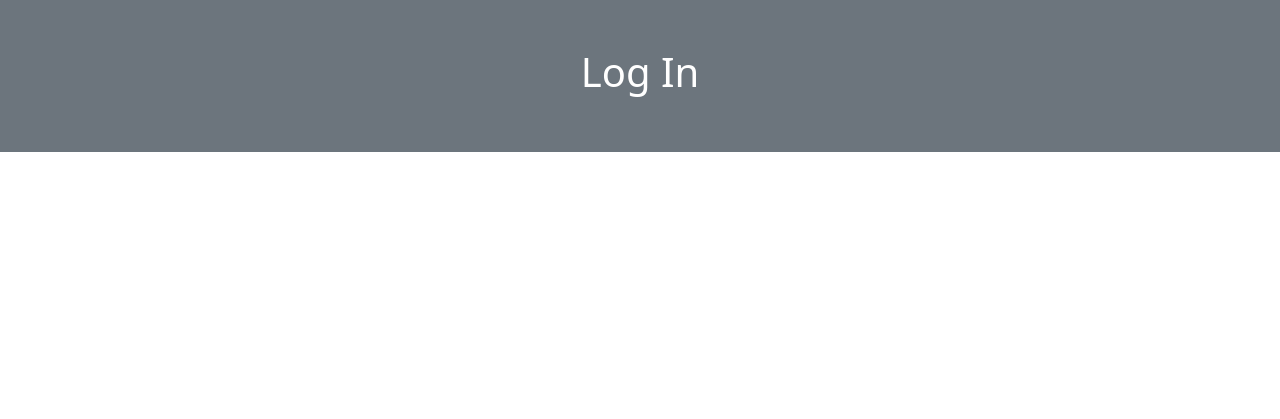
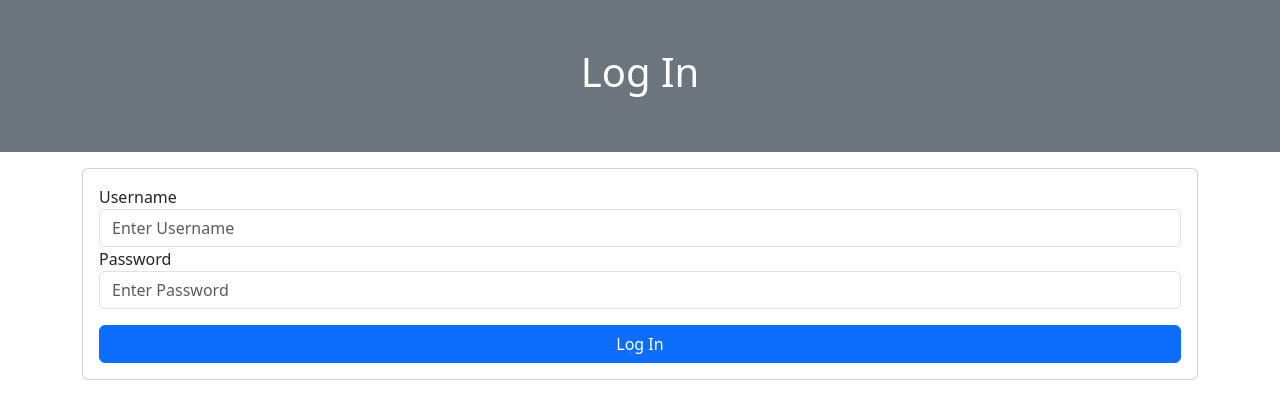
Before and after one commit to yosef-w/Flask-Blog, a Flask app: page /login in a window 1280 px wide. Shown: the part 56-475 px from the top of the page. Run offline with Flask 2, Linux system fonts and the light colour scheme.

Commit message:
Add login form and display in template

```diff
--- a/app/forms.py
+++ b/app/forms.py
@@ -11,3 +11,8 @@ class SignUpForm(FlaskForm):
     password = PasswordField('Password', validators=[InputRequired()])
     confirm_pass = PasswordField('Confirm Password', validators=[InputRequired(), EqualTo('password')])
     submit = SubmitField('Sign Up')
+
+class LoginFrom(FlaskForm):
+    username = StringField('Username', validators=[InputRequired()])
+    password = PasswordField('Password', validators=[InputRequired()])
+    submit = SubmitField('Log In')
--- a/app/routes.py
+++ b/app/routes.py
@@ -1,9 +1,7 @@
-
-
 from app import app
 from flask import render_template, redirect, url_for, flash
 from fake_data import posts
-from app.forms import SignUpForm
+from app.forms import SignUpForm, LoginFrom
 
 @app.route('/')
 def index():
@@ -31,4 +29,5 @@ def signup():
 
 @app.route('/login')
 def login():
-    return render_template('login.html')
+    form = LoginFrom()
+    return render_template('login.html', form=form)
--- a/app/templates/login.html
+++ b/app/templates/login.html
@@ -5,3 +5,26 @@
 {% block header %}
     <h1>Log In</h1>
 {% endblock %}
+
+{% block content %}
+    <div class="row">
+        <div class="col">
+            <div class="card mt-3">
+                <div class="card-body">
+                    <form action="" method="post">
+                        {{ form.csrf_token }}
+
+                        {{ form.username.label }}
+                        {{ form.username(class="form-control", placeholder="Enter Username") }}
+
+                        {{ form.password.label }}
+                        {{ form.password(class="form-control", placeholder="Enter Password") }}
+
+                        {{ form.submit(class="btn btn-primary w-100 mt-3") }}
+
+                    </form>
+                </div>
+            </div>
+        </div>
+    </div>
+{% endblock %}
```
